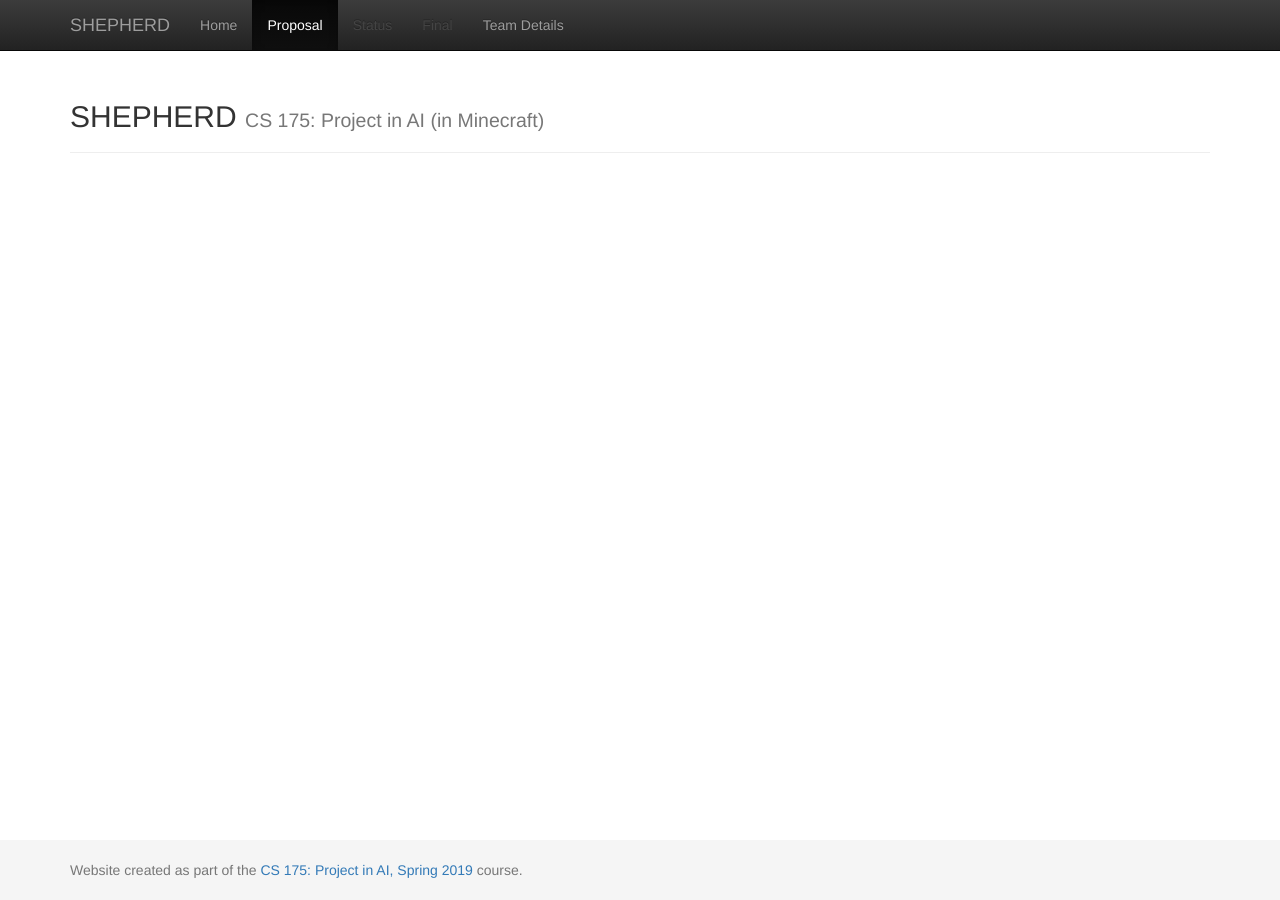
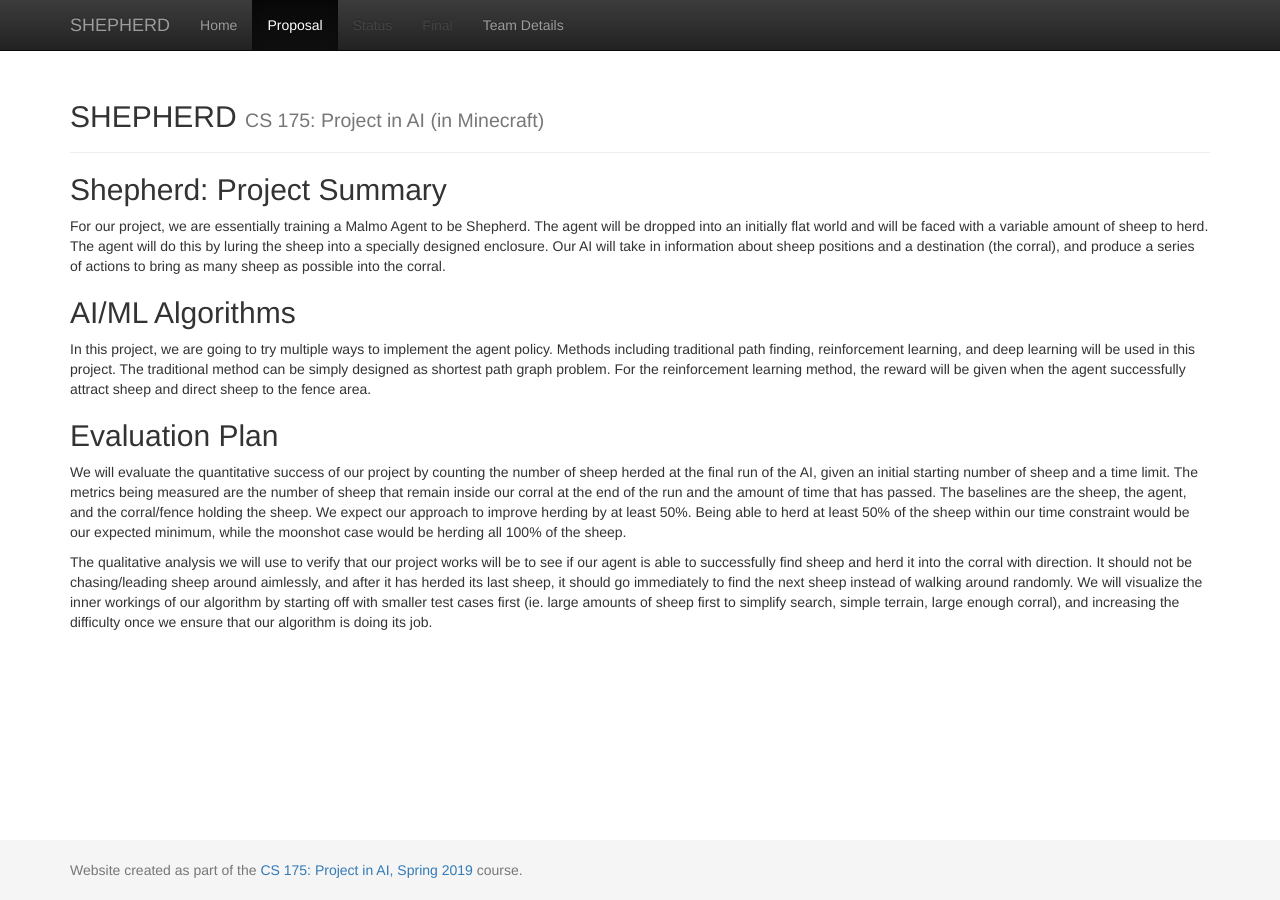
Before and after one commit to joycele/Shepherd, a Jekyll site: the page built from docs/proposal.md, in a window 1280 px wide. Built offline with Jekyll 4.4.1, drawn with Linux system fonts in a browser that asks for light colours.

Commit message:
Update proposal.md

```diff
--- a/docs/proposal.md
+++ b/docs/proposal.md
@@ -2,3 +2,14 @@
 layout: default
 title: Proposal
 ---
+
+## Shepherd: Project Summary
+For our project, we are essentially training a Malmo Agent to be Shepherd. The agent will be dropped into an initially flat world and will be faced with a variable amount of sheep to herd. The agent will do this by luring the sheep into a specially designed enclosure. Our AI will take in information about sheep positions and a destination (the corral), and produce a series of actions to bring as many sheep as possible into the corral.
+
+## AI/ML Algorithms
+In this project, we are going to try multiple ways to implement the agent policy. Methods including traditional path finding, reinforcement learning, and deep learning will be used in this project. The traditional method can be simply designed as shortest path graph problem. For the reinforcement learning method, the reward will be given when the agent successfully attract sheep and direct sheep to the fence area.
+
+## Evaluation Plan
+We will evaluate the quantitative success of our project by counting the number of sheep herded at the final run of the AI, given an initial starting number of sheep and a time limit. The metrics being measured are the number of sheep that remain inside our corral at the end of the run and the amount of time that has passed. The baselines are the sheep, the agent, and the corral/fence holding the sheep. We expect our approach to improve herding by at least 50%. Being able to herd at least 50% of the sheep within our time constraint would be our expected minimum, while the moonshot case would be herding all 100% of the sheep.
+
+The qualitative analysis we will use to verify that our project works will be to see if our agent is able to successfully find sheep and herd it into the corral with direction. It should not be chasing/leading sheep around aimlessly, and after it has herded its last sheep, it should go immediately to find the next sheep instead of walking around randomly. We will visualize the inner workings of our algorithm by starting off with smaller test cases first (ie. large amounts of sheep first to simplify search, simple terrain, large enough corral), and increasing the difficulty once we ensure that our algorithm is doing its job.
```
